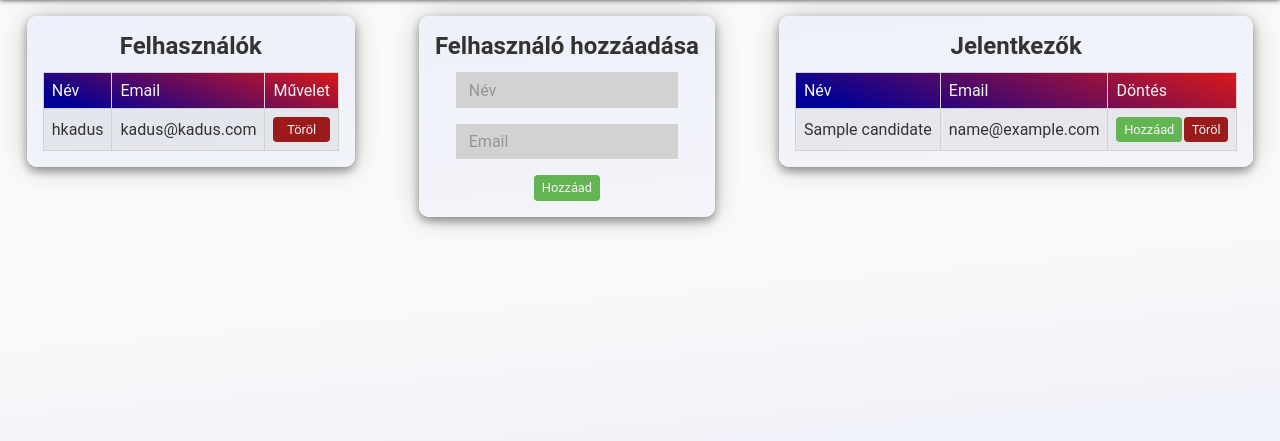
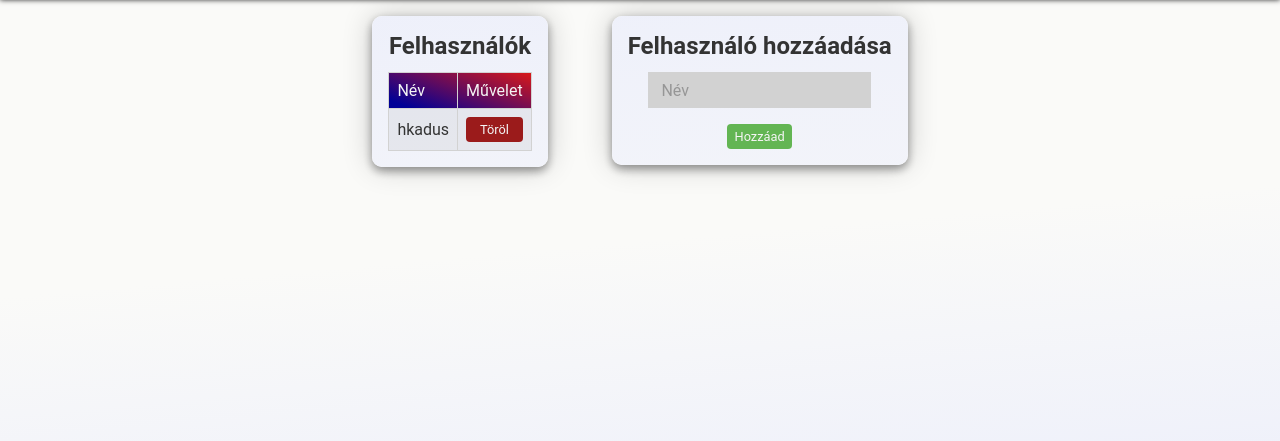
Before and after one commit to bombaHKI/wc26_tipper, a Flask app: page /admin/users in a window 1280 px wide. Shown: the part 48-489 px from the top of the page. Run offline with Flask 3, Linux system fonts and the light colour scheme; a user stored in the database is signed in; tables that the repository leaves empty hold one stand-in row (values such as "Sample post"); parts of the project's set-up code (start-up, migrations or seed data) failed here and were passed over.

Commit message:
remove all email related thing from the game.

```diff
--- a/admin.py
+++ b/admin.py
@@ -8,8 +8,7 @@ from secrets import token_urlsafe
 from datetime import datetime, timezone
 import db
 from odds import update_matches, convert_odds
-from sema import User, Candidate, Bet, Follow, Match
-from send_email import send_email
+from sema import User, Bet, Follow, Match
 
 admin_bp = Blueprint('admin', __name__, url_prefix='/admin')
 
@@ -33,10 +32,8 @@ def index():
 @admin_required
 def users():
     if request.method == 'GET':
-        candidates = Candidate.query.all()
         users = User.query.all()
         return render_template('admin/users.jinja',
-                               candidates=candidates,
                                users=users)
 
     try:
@@ -51,8 +48,6 @@ def users():
             return add_user(user_data)
         elif action == "delete-user":
             return delete_user(user_data)
-        else:
-            return handle_candidate(action, user_data["id"])
 
     except Exception as e:
         db.session.rollback()
@@ -76,46 +71,13 @@ def delete_user(user_data):
 
 def add_user(user_data):
     password = token_urlsafe(13)
-    if User.query.filter(User.email == user_data["email"]).first():
-        return {"response": "Email cím már létezik!", "type": "error"}
-
     new_user = User(
-        name=user_data["name"],
-        email=user_data["email"]
+        name=user_data["name"]
     )
     new_user.set_password(password)
     db.session.add(new_user)
     db.session.commit()
-    send_email(new_user, "at_new_user", password)
     return {"response": "Fiók létrehozva!", "type": "message"}
-
-def handle_candidate(action, candidate_id):
-    if not candidate_id:
-        return {"response": "Missing candidate ID", "type": "error"}
-
-    candidate = Candidate.query.get(int(candidate_id))
-    if not candidate:
-        return {"response": "Candidate not found", "type": "error"}
-
-    if action == "accept-candidate":
-        user = User(
-            name=candidate.name,
-            email=candidate.email
-        )
-        password = token_urlsafe(13)
-        user.set_password(password)
-        db.session.add(user)
-        send_email(user, "at_new_user", password)
-        message = "Jelentkező sikeresen hozzáadva!"
-    elif action == "delete-candidate":
-        message = "Jelentkező törölve!"
-    else:
-        return {"response": "Unknown action", "type": "error"}
-
-
-    db.session.delete(candidate)
-    db.session.commit()
-    return {"response": message, "type": "message"}
 
 @admin_bp.route('/meccsek', methods=['GET', 'POST'])
 @login_required
--- a/app.py
+++ b/app.py
@@ -3,9 +3,8 @@ from flask_login import LoginManager, login_user, logout_user, login_required, c
 import sqlalchemy as sa
 from datetime import datetime, timezone
 from unidecode import unidecode
-from sema import User, Candidate, Match, Bet, points
+from sema import User, Match, Bet, points
 from db import session
-from send_email import send_email
 from config import appConfigJson
 from admin import admin_bp
 
@@ -45,12 +44,12 @@ def login():
    error = None
    message = None
    formJSON = request.json
-   email = formJSON["email"].strip()
+   name = formJSON["username"].strip()
    if formJSON["action"] == "login":
-      user = User.query.filter(User.email == email).first()
+      user = User.query.filter(User.name == name).first()
       if user == None or \
          not user.check_password(formJSON["password"]):
-         error = "Jelszó vagy email nem stimmelt!"
+         error = "Jelszó vagy felhasználónév nem stimmelt!"
       else:
          login_user(user)
          return {
@@ -58,17 +57,29 @@ def login():
             "type": "message"
          }
    elif formJSON["action"] == "signup":
-      name =  formJSON["username"].strip()
-      if User.query.filter(User.email == email).first() != None:
-         error = "Ezzel az e-amil címmel már létezik fiók!"
-      elif Candidate.query.filter(Candidate.email == email).first() != None:
-         error = "Ezzel az e-amil címmel már jelentkeztek!"
+      password = formJSON.get("password", "").strip()
+      password_confirm = formJSON.get("password_confirm", "").strip()
+
+      # Validation
+      if not password or not password_confirm:
+         error = "Jelszó és jelszó megerősítés kötelező!"
+      elif password != password_confirm:
+         error = "A jelszavak nem egyeznek!"
+      elif len(password) < 6:
+         error = "A jelszó legalább 6 karakter hosszú kell, hogy legyen!"
+      elif User.query.filter(User.name == name).first() != None:
+         error = "Ezzel a névvel címmel már létezik fiók!"
       else:
-         candidate = Candidate(name=name, email=email)
-         session.add(candidate)
+         # Create new user with password
+         new_user = User(name=name)
+         new_user.set_password(password)
+         session.add(new_user)
          session.commit()
-         message = "Sikeres jelentkezés!"
-         send_email(candidate,"at_signup")
+         login_user(new_user)
+         return {
+            "url": url_for("index",_external=True),
+            "type": "message"
+         }
    if error != None:
       return {"response": error, "type": "error"}
    else:
@@ -265,7 +276,6 @@ def profil():
       error = "Rossz jelszó!"
    elif formJSON["action"] == "data-change":
       current_user.name = formJSON["username"].strip()
-      current_user.email =  formJSON["email"].strip()
 
    elif formJSON["action"] == "password-change":
       newPass =  formJSON["new-password"]
@@ -278,7 +288,6 @@ def profil():
    if error == None:
       try:
          session.commit()
-         send_email(current_user,"at_data_change")
          return {"response": "Sikeres módosítás!", "type": "message"}
       except:
          error = "Valami hiba történt!"
@@ -290,4 +299,4 @@ def logout():
    return redirect(url_for("login"))
 
 if __name__ == "__main__":
-   app.run(debug=False)
+   app.run(debug=True)
--- a/config.py
+++ b/config.py
@@ -5,6 +5,5 @@ config_path = os.path.join(os.path.dirname(__file__), 'data/config.json')
 with open(config_path, 'r', encoding='utf-8') as f:
     configJson = json.load(f)
     appConfigJson = configJson["app"]
-    emailJson = configJson["email"]
     apiJson = configJson["API"]
     adminUser = configJson["admin-user"]
--- a/static/messages/at_data_change.json
+++ /dev/null
@@ -1,4 +0,0 @@
-{
-    "subject": "Az Ön adatai frissültek a tippjátékban!",
-    "body": "Tisztelt {person.name}!\n\nÖrömmel értesítjük, hogy az wc26 tippjáték fiókjához tartozó adatai sikeresen frissültek.\n\nHa nem Ön kezdeményezte a változtatásokat, vagy bármilyen kérdése lenne, kérjük lépjen kapcsolatba velünk ezen az e-mail címen: focitipper@gmail.com.\n\nÜdvözlettel:\nA Játékszervezők\nhttps://hkadus.pythonanywhere.com/"
-}
--- a/static/messages/at_new_user.json
+++ /dev/null
@@ -1,5 +0,0 @@
-
-{
-    "subject": "Fiókja elkészült a fifa 26 tippjátékhoz!",
-    "body": "Tisztelt {person.name}!\n\nKöszönjük, hogy jelentkezett a fifa26 tippjátékunkra! Örömmel értesítjük, hogy a fiókja elkészült.\n\nBelépéshez szükséges adatai:\n-Email: {person.email}\n-Jelszó: {password}\n\nJavasoljuk, hogy jelszavát az első belépéskor változtassa meg!\nHa bármilyen kérdése lenne, ne habozzon kapcsolatba lépni velünk ezen az e-mail címen: focitipper@gmail.com.\n\nÜdvözlettel:\nA Játékszervezők\nhttps://hkadus.pythonanywhere.com/"
-}
--- a/static/messages/at_signup.json
+++ /dev/null
@@ -1,5 +0,0 @@
-
-{
-    "subject": "Köszönjük jelentkezését az fifa26 tippjátékra!",
-    "body": "Tisztelt {person.name}!\n\nKöszönjük, hogy jelentkezett az fifa26 tippjátékunkra! Örömmel értesítjük, hogy a jelentkezését sikeresen megkaptuk.\nAdminisztrátorunk feldolgozza jelentkezését, és létrehozza az Ön fiókját. Kérjük, legyen türelemmel, ez akár egy-két napot is igénybe vehet.\n\nAmint a fiókja elkészült, értesítést fog kapni e-mailben a belépési adataival.\n\nHa bármilyen kérdése lenne, ne habozzon kapcsolatba lépni velünk ezen az e-mail címen: focitipper@gmail.com.\n\nÜdvözlettel:\nA Játékszervezők\nhttps://hkadus.pythonanywhere.com/"
-}
--- a/static/scripts/admin/users.js
+++ b/static/scripts/admin/users.js
@@ -23,9 +23,7 @@ async function sendAction(actionType, userData) {
         if (responseJson.type === "message" && userData["id"]) {
             var id = userData["id"];
             var rowElement;
-            if (actionType === "delete-candidate" || actionType === "accept-candidate")
-                rowElement = document.getElementById("candidate-id-" + id);
-            else if (actionType === "delete-user") {
+            if (actionType === "delete-user") {
                 console.log("user-id-" + responseJson["user-id"]);
                 rowElement = document.getElementById("user-id-" + id);
             }
--- a/static/scripts/login_profil.js
+++ b/static/scripts/login_profil.js
@@ -31,9 +31,7 @@ document.addEventListener('DOMContentLoaded', () => {
             const url = form.action;
             var postJson = Object.fromEntries(new FormData(form));
             postJson["action"] = actionType;
-            postJson["email"] = postJson["email"].trim();
-            if (actionType === "signup")
-                postJson["username"] = postJson["username"].trim();
+            postJson["username"] = postJson["username"].trim();
             try {
                 const fetchData = {
                     method: "POST",
--- a/templates/admin/users.jinja
+++ b/templates/admin/users.jinja
@@ -15,7 +15,6 @@
             <thead>
                 <tr>
                     <th>Név</th>
-                    <th>Email</th>
                     <th>Művelet</th>
                 </tr>
             </thead>
@@ -24,9 +23,6 @@
                 <tr id="user-id-{{ user.user_id }}">
                     <td>
                         {{ user.name }}
-                    </td>
-                    <td>
-                        {{ user.email }}
                     </td>
                     <td>
                         <div class="gombok">
@@ -46,42 +42,8 @@
                 <input name="name" type="text" maxlength="90" required>
                 <label for="name">Név</label>
             </div>
-            <div class="input-container">
-                <input name="email" type="email" maxlength="90"
-                        pattern="[^@\s]+@[^@\s]+\.[^@\s]+"
-                        required>
-                <label for="email">Email</label>
-            </div>
             <button class="gomb" type="submit">Hozzáad</button>
         </form>
     </div>
-    <div class="table-container">
-        <h2>Jelentkezők</h2>
-        <table>
-            <thead>
-                <tr>
-                    <th>Név</th>
-                    <th>Email</th>
-                    <th>Döntés</th>
-                </tr>
-            </thead>
-            <tbody>
-                {% for candidate in candidates %}
-                <tr id="candidate-id-{{ candidate.id }}">
-                    <td>{{ candidate.name }}</td>
-                    <td>{{ candidate.email }}</td>
-                    <td>
-                        <div class="gombok">
-                            <button class="gomb"
-                                onclick="action('accept-candidate', {{candidate.id}})">Hozzáad</button>
-                            <button class="gomb delete"
-                                onclick="action('delete-candidate', {{candidate.id}})">Töröl</button>
-                        </div>
-                    </td>
-                </tr>
-                {% endfor %}
-            </tbody>
-        </table>
-    </div>
 </main>
 {% endblock main_content %}
--- a/templates/szabalyok.jinja
+++ b/templates/szabalyok.jinja
@@ -25,9 +25,6 @@
 				A <a href="{{url_for('meccsek')}}">Meccsek</a> oldalon találja a már lejátszott és a már ismert
 				párosítások információit. A lejátszott és éppen zajló meccsekre
 				tippelni már nem lehet.
-				<br>Ha valamilyen akadályba ütközött volna, vagy észrevétele, javaslata van, küldje el az
-				<a id="email" href="mailto:focitipper@gmail.com">focitipper@gmail.com</a>
-				e-mail címre.
 				<br>A kieséses szakaszban 90 percnyi játékidőre kell tippelni.
 			</p>
 		</section>
```
Also changed, not shown: db.py (+8 -34 lines), sema.py (+0 -9 lines), send_email.py (deleted, +0 -39 lines), templates/login.jinja (+11 -12 lines), templates/profil.jinja (+0 -7 lines), README.md.
